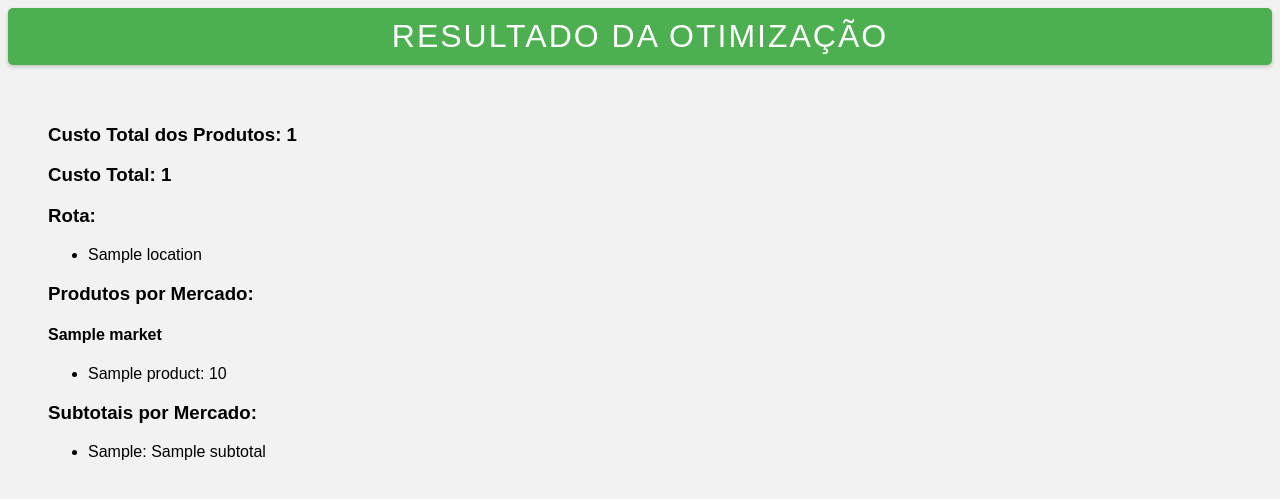
After one commit to AcciolyMab/CanguinhaAlagoas, a FastAPI app: template templates/rotaCustoMinimo.html in a window 1280 px wide. The commit adds this page. Shown: the top 499 px of the page. Run offline with FastAPI, Linux system fonts and the light colour scheme; the template is opened without the code that fills it: most values are stand-ins (such as "Sample title", 1, 10 or a date in 2020).

Commit message:
Modificação results.html e inclusão da rotaCustoMinimo.html

```diff
--- /dev/null
+++ b/templates/rotaCustoMinimo.html
@@ -0,0 +1,61 @@
+<!DOCTYPE html>
+<html>
+<head>
+    <link rel="stylesheet" href="/static/css/styles.css">
+    <style>
+        body {
+            font-family: Arial, sans-serif;
+        }
+        .title {
+            text-align: center;
+            font-size: 32px;
+            margin-bottom: 20px;
+            background-color: #4CAF50;
+            color: white;
+            padding: 10px;
+            border-radius: 5px;
+            text-transform: uppercase;
+            letter-spacing: 2px;
+            box-shadow: 0 2px 4px rgba(0, 0, 0, 0.2);
+        }
+        .content {
+            margin: 20px;
+            padding: 20px;
+            background-color: #f2f2f2;
+            border-radius: 5px;
+        }
+    </style>
+</head>
+<body>
+    <div class="title">Resultado da Otimização</div>
+    <div class="content" id="optimizationResult">
+        <h3>Custo Total dos Produtos: {{ optimization_result.total_cost_products }}</h3>
+        <h3>Custo Total: {{ optimization_result.total_cost }}</h3>
+        <!-- Exibindo a rota -->
+        <h3>Rota:</h3>
+        <ul>
+            {% for location in optimization_result.route %}
+                <li>{{ location }}</li>
+            {% endfor %}
+        </ul>
+        <!-- Exibindo os produtos comprados em cada mercado -->
+        <h3>Produtos por Mercado:</h3>
+        {% for market, products in optimization_result.products_by_market.items() %}
+            <h4>{{ market }}</h4>
+            <ul>
+                {% for product, price in products %}
+                    <li>{{ product }}: {{ price }}</li>
+                {% endfor %}
+            </ul>
+        {% endfor %}
+        <!-- Exibindo os subtotais de mercado -->
+        <h3>Subtotais por Mercado:</h3>
+        <ul>
+            {% for market_cnpj, subtotal in optimization_result.market_subtotals.items() %}
+                <li>{{ market_cnpj }}: {{ subtotal }}</li>
+            {% endfor %}
+        </ul>
+    </div>
+</body>
+</html>
+</html>
```
Also changed, not shown: templates/results.html (+8 -7 lines).
